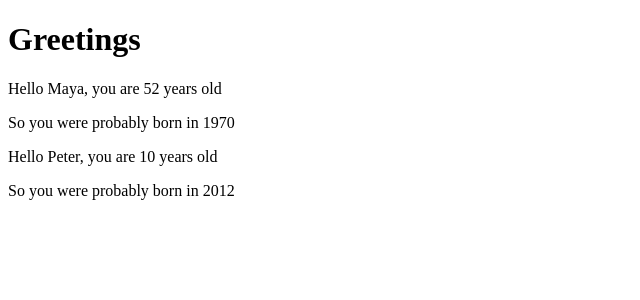
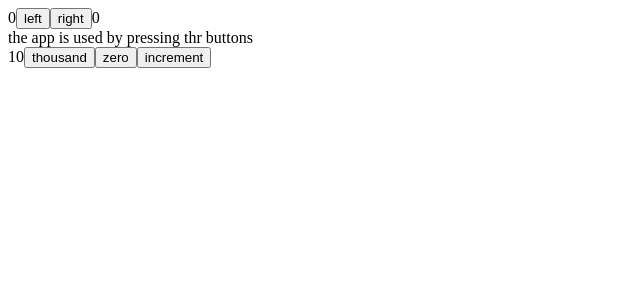
Before and after one commit to plalgiush/Introduction_to_React, a React (Create React App) app: page / in a window 1280 px wide. Shown: the top 300 px of the page, without its empty margins (0-640 px from the left). Built offline with nearby package versions, Linux system fonts and the light colour scheme.

Commit message:
a more complex state

```diff
--- a/src/App.js
+++ b/src/App.js
@@ -1,25 +1,62 @@
-const Hello = ({ name, age }) => {
-    const bornYear = () => new Date().getFullYear() - age
+import { useState } from "react";
+import button from "./Components/Button";
+import {logDOM} from "@testing-library/react";
+
+const History = (props) => {
+  if (props.allClicks.length === 0) {
+      return (
+          <div>
+              the app is used by pressing thr buttons
+          </div>
+      )
+  }
+  return (
+      <div>
+          button press history: {props.allClicks.join(' ')}
+      </div>
+  )
+}
+
+const Button = ( {handleClick, text} ) => {
+    return (
+        <button onClick={handleClick}>{text}</button>
+    )
+}
+
+const App = () => {
+    const [left, setLeft] = useState(0)
+    const [right, setRight] = useState(0)
+    const [allClicks, setAll] = useState([])
+
+    const [value, setValue] = useState(10)
+
+    const setToValue = (newValue) => () => {
+        console.log(newValue)
+        setValue(newValue)
+    }
+
+    const handleLeftClick = () => {
+        setAll(allClicks.concat('L'))
+        setLeft(left + 1)
+    }
+
+    const handleRightClick = () => {
+        setAll(allClicks.concat('R'))
+        setRight(right + 1)
+    }
 
     return (
         <div>
-            <p>
-                Hello {name}, you are {age} years old
-            </p>
-            <p>So you were probably born in {bornYear()}</p>
-        </div>
-    )
-};
+            {left}
+            <Button handleClick={handleLeftClick} text='left' />
+            <Button handleClick={handleRightClick} text='right' />
+            {right}
+            <History allClicks={allClicks} />
 
-const App = () => {
-    const name = 'Peter'
-    const age = 10
-
-    return (
-        <div>
-            <h1>Greetings</h1>
-            <Hello name="Maya" age={26 + 26} />
-            <Hello name={name} age={age} />
+            {value}
+            <button onClick={setToValue(1000)}>thousand</button>
+            <button onClick={setToValue(0)}>zero</button>
+            <button onClick={setToValue(value + 1)}>increment</button>
         </div>
     )
 }
--- /dev/null
+++ b/src/Components/Button.jsx
@@ -0,0 +1,9 @@
+import React from 'react';
+
+const Button = ( {onClick, text} ) => (
+    <button onClick={onClick}>
+        {text}
+    </button>
+)
+
+export default Button;
--- /dev/null
+++ b/src/Components/Display.jsx
@@ -0,0 +1,5 @@
+import React from 'react';
+
+const Display = ( {counter} ) => (<div>{counter}</div>)
+
+export default Display;
--- a/src/index.js
+++ b/src/index.js
@@ -1,7 +1,8 @@
+import React from 'react'
 import ReactDOM from 'react-dom';
+
 import App from './App';
 
-ReactDOM.render(
+ReactDOM.createRoot(document.getElementById('root')).render(
     <App />,
-  document.getElementById('root')
 );
```
